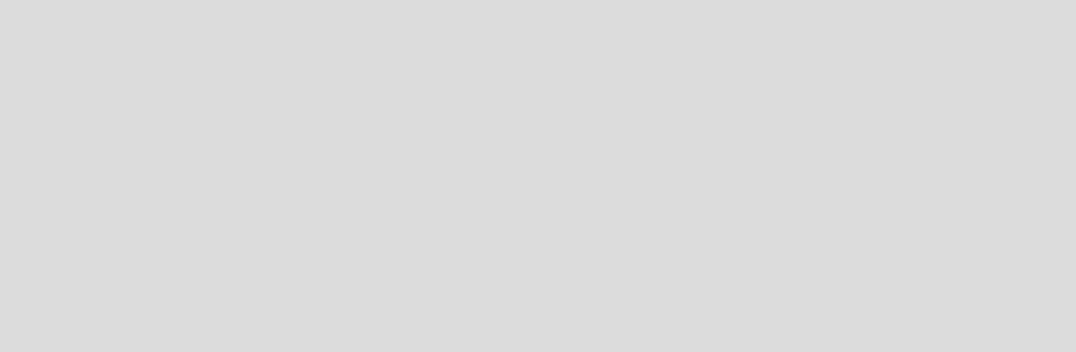
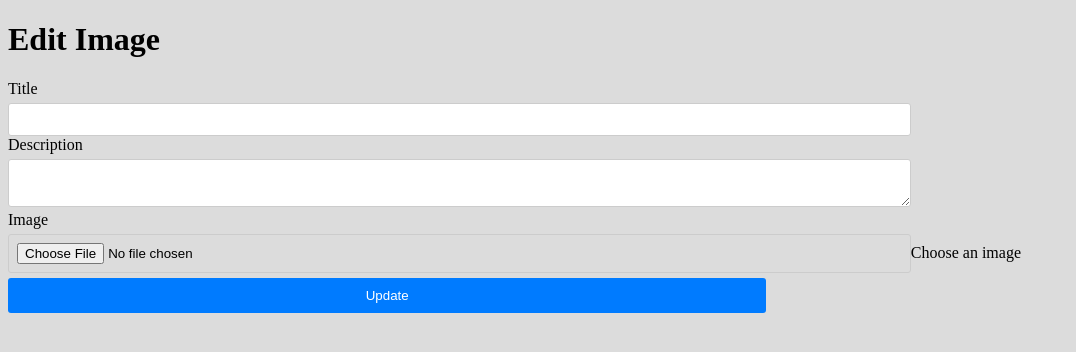
Before and after one commit to GabrielH89/my_gallery, a React (Vite) app in the folder frontend/: page /updateImage/1 in a window 1280 px wide. Before the commit this address had no page. Shown: the top 352 px of the page, without its empty margins (0-1076 px from the left). Built offline with nearby package versions, Linux system fonts and the light colour scheme; no server answers.

Commit message:
Implement UpdateImage form and excluded destroy from getById in backend

```diff
--- a/frontend/src/App.tsx
+++ b/frontend/src/App.tsx
@@ -1,6 +1,7 @@
 import { BrowserRouter, Routes, Route} from 'react-router-dom';
 import SignIn from './components/user/SignIn';
 import Home from './components/image/Home';
+import UpdateImage from './components/image/UpdateImage';
 
 function App() {
 
@@ -10,6 +11,7 @@ function App() {
       <Routes>
         <Route path='/' element={<SignIn/>}></Route>
         <Route path='/home' element={<Home/>}></Route>
+        <Route path='/updateImage/:id_image' element={<UpdateImage/>}></Route>
       </Routes>
      </BrowserRouter>
     </>
--- a/frontend/src/components/image/Home.tsx
+++ b/frontend/src/components/image/Home.tsx
@@ -1,8 +1,10 @@
 import { useState, useEffect } from "react";
 import axios from 'axios';
 import '../../styles/Home.css';
+import { Link } from "react-router-dom";
 
 interface Image {
+    id_image: number;
     description: string;
     title: string;
     photo: string; // Use photo em vez de imageUrl
@@ -65,6 +67,11 @@ function Home() {
                             />
                             <div className="image-description">{image.description}</div>
                         </div>
+                        <div className="button-container">
+                            <Link to={`/updateImage/${image.id_image}`} className="edit-button"><button >Editar</button></Link>
+
+                            <button className="delete-button">Excluir</button>
+                        </div>
                     </div>
                 ))}
             </div>
--- /dev/null
+++ b/frontend/src/components/image/UpdateImage.tsx
@@ -0,0 +1,134 @@
+import axios from 'axios';
+import { useState, useEffect, FormEvent } from 'react';
+import { useNavigate, useParams } from 'react-router-dom';
+import '../../styles/UpdateImage.css';
+
+function UpdateImage() {
+  const [imageTitle, setImageTitle] = useState("");
+  const [imagePhoto, setImagePhoto] = useState("");
+  const [imageDescription, setImageDescription] = useState("");
+  const [selectedFile, setSelectedFile] = useState<File | null>(null);
+  const [preview, setPreview] = useState("");
+  const { id_image } = useParams();
+  const navigate = useNavigate();
+
+  useEffect(() => {
+    const fetchImage = async () => {
+      try {
+        const token = localStorage.getItem('token');
+        const response = await axios.get(`http://localhost:4000/gallery/${id_image}`, {
+          headers: {
+            'Authorization': `Bearer ${token}`
+          }
+        });
+        const image = response.data;
+        setImageTitle(image.title || "");
+        setImageDescription(image.description || "");
+        setImagePhoto(image.photo || "");
+        setPreview(`http://localhost:4000/uploads/${image.photo}`);
+        console.log(image)
+      } catch (error) {
+        console.log("Error: " + error);
+      }
+    };
+    fetchImage();
+  }, [id_image]);
+
+  const handleFileChange = (e: React.ChangeEvent<HTMLInputElement>) => {
+    const file = e.target.files?.[0]; // Verifica se files não é null antes de acessá-lo
+    if (file) {
+      setSelectedFile(file);
+      setPreview(URL.createObjectURL(file));
+    }
+  };
+
+  const handleKeyDown = (e: React.KeyboardEvent<HTMLTextAreaElement>) => {
+    const target = e.target as HTMLTextAreaElement; // Convertendo o alvo do evento para HTMLTextAreaElement
+    if (target.value.length >= 255 && e.key !== 'Backspace') {
+      e.preventDefault();
+    }
+  };
+
+  const updateImage = async (e: FormEvent<HTMLFormElement>) => {
+    e.preventDefault();
+    try {
+      if(imageTitle.trim().length > 0 && imageDescription.trim().length > 0) {
+        const formData = new FormData();
+        formData.append("title", imageTitle);
+        if(selectedFile !== null){
+          formData.append("photo", selectedFile);
+        }else{
+          formData.append("photo", imagePhoto);
+        }
+        formData.append("description", imageDescription);
+        const token = localStorage.getItem('token');
+        await axios.put(`http://localhost:4000/gallery/${id_image}`, formData, {
+          headers: {
+            'Authorization': `Bearer ${token}`,
+            'Content-Type': 'multipart/form-data'
+          }
+        });
+        navigate("/home");
+      }else{
+        alert("Preencha todos os campos");
+      }
+       // Navegar de volta para a página inicial após a atualização
+    } catch (error) {
+      console.log("Error: " + error);
+    }
+  };
+
+  return (
+    <div>
+      <div className='form-update'>
+      <h1>Edit Image</h1>
+      <form onSubmit={updateImage}>
+        <div className='field'>
+          <label className="label">Title</label>
+          <div className='control'>
+            <input className="input" type="text" value={imageTitle}
+            onChange={(e) => setImageTitle(e.target.value)} />
+          </div>
+        </div>
+        <div className='field'>
+          <label className="label">Description</label>
+          <div className='control'>
+            <textarea
+              className="textarea"
+              value={imageDescription}
+              onChange={(e) => setImageDescription(e.target.value)}
+              onKeyDown={handleKeyDown}
+            />
+          </div>
+        </div>
+        <div className='field'>
+          <label className="label">Image</label>
+          <div className='control'>
+            <div className='file'>
+              <label className="file-label">
+                <input type='file' className='file-input' onChange={handleFileChange} />
+                <span className='file-cta'>
+                  <span className='file-label'>Choose an image</span>
+                </span>
+              </label>
+            </div>
+          </div>
+        </div>
+        {preview && (
+          <figure className='image is-128x128'>
+            <img src={preview} alt='Preview Image' className='image-loaded'/>
+          </figure>
+        )}
+        <div className='field'>
+          <div className='control'>
+            <button type='submit' className='button is-primary'>Update</button>
+          </div>
+        </div>
+      </form>
+      </div>
+
+    </div>
+  );
+}
+
+export default UpdateImage;
--- a/frontend/src/styles/Home.css
+++ b/frontend/src/styles/Home.css
@@ -39,7 +39,7 @@ body {
 .image-photo:hover {
     cursor: pointer;
     border: 2px solid black;
-    transform: scale(1.1); /* Aumenta o tamanho da imagem em 10% */
+    transform: scale(1); /* Aumenta o tamanho da imagem em 10% */
     transition: transform 0.2s ease;
     opacity: 0.3;
 }
@@ -57,14 +57,34 @@ body {
     position: absolute;
     background-color: rgba(0, 0, 0, 0.7); /* Cor de fundo da descrição */
     color: white; /* Cor do texto da descrição */
-    padding: 10px; /* Espaçamento interno da descrição */
+    padding: 6px; /* Espaçamento interno da descrição */
     border-radius: 5px; /* Borda arredondada da descrição */
     font-size: 1rem; /* Tamanho da fonte da descrição */
     pointer-events: none; /* A descrição não deve receber eventos de mouse */
     opacity: 0; /* Inicialmente, a descrição está invisível */
     transition: opacity 0.3s ease; /* Transição suave da opacidade */
+
+    /* Defina a largura e a altura máxima da descrição */
+    max-width: 80%;
+    max-height: 80%;
+    overflow: auto; /* Adicione barras de rolagem caso o conteúdo da descrição seja maior que o espaço disponível */
 }
+
 
 .image-container:hover .image-description {
     opacity: 1; /* Quando o contêiner da imagem for hover, a descrição se tornará visível */
 }
+
+/*Botãoes das fotos*/
+.button-container {
+    display: flex;
+    justify-content: center;
+    align-items: center;
+    margin-top: 10px; /* Adicione um espaço entre os botões e a imagem */
+}
+
+.edit-button,
+.delete-button {
+    width: 130px;
+    margin: 0 5px; /* Adicione um espaço entre os botões */
+}
--- /dev/null
+++ b/frontend/src/styles/UpdateImage.css
@@ -0,0 +1,57 @@
+/* UpdateImage.css */
+
+.updateImageContainer {
+    display: flex;
+    justify-content: center;
+    align-items: center;
+    height: 100vh;
+}
+
+.updateImageForm {
+    width: 300px;
+    padding: 20px;
+    background-color: #f0f0f0;
+    border-radius: 5px;
+    box-shadow: 0 0 10px rgba(0, 0, 0, 0.1);
+}
+
+.formGroup {
+    margin-bottom: 15px;
+}
+
+label {
+    display: block;
+    margin-bottom: 5px;
+}
+
+input[type='text'],
+textarea,
+input[type='file'] {
+    width: 70%;
+    padding: 8px;
+    border: 1px solid #ccc;
+    border-radius: 3px;
+}
+
+.image-loaded {
+    width: 300px;
+    height: 340px;
+}
+
+button {
+    width: 60%;
+    padding: 10px;
+    background-color: #007bff;
+    color: #fff;
+    border: none;
+    border-radius: 3px;
+    cursor: pointer;
+    margin-bottom: 2rem;
+}
+
+/* Estilo responsivo para telas menores */
+@media screen and (max-width: 600px) {
+    .updateImageForm {
+        width: 90%;
+    }
+}
```
Also changed, not shown: 1 other file (tests, documents, lock files or other folders).
